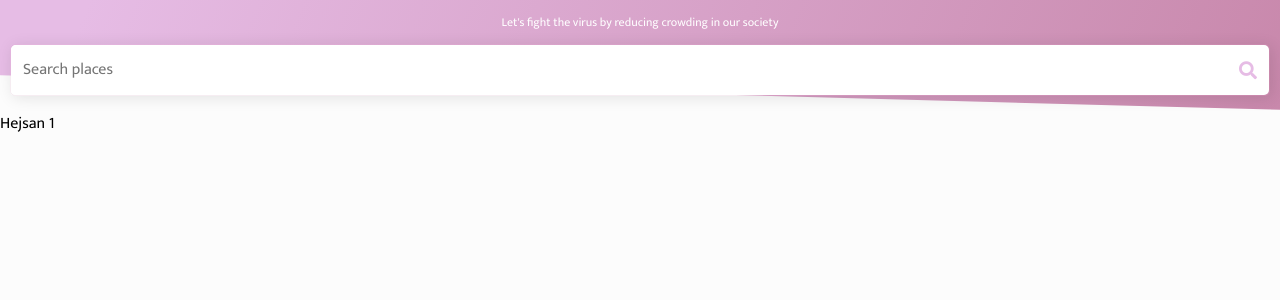
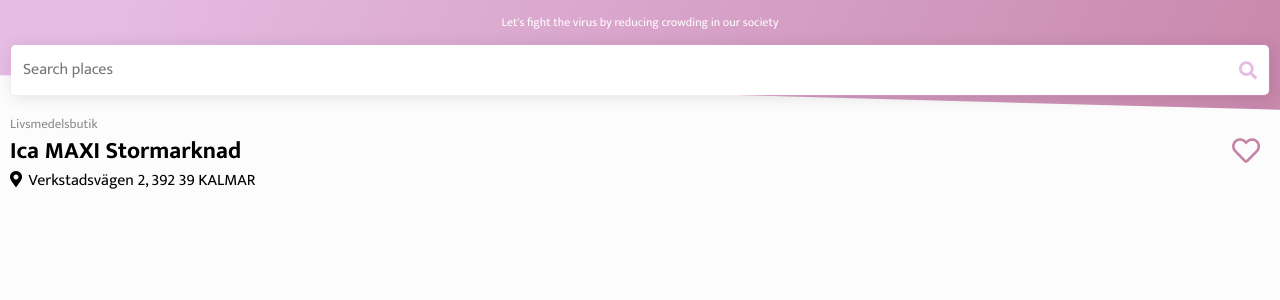
Before and after one commit to goa-codebet/flockerrty, a React (Create React App) app: page /place/1 in a window 1280 px wide. Shown: the top 300 px of the page. Built offline with nearby package versions, Linux system fonts and the light colour scheme.

Commit message:
Place page header

```diff
--- /dev/null
+++ b/src/components/place/index.js
@@ -0,0 +1,22 @@
+import React from 'react';
+
+import './style.scss';
+
+const Place = () => (
+  <div className="Place">
+    <div className="Place__header">
+      <div className="Place__header__content">
+        <span>Livsmedelsbutik</span>
+        <h4>Ica MAXI Stormarknad</h4>
+        <div>
+          <i class="fas fa-map-marker-alt"></i> Verkstadsvägen 2, 392 39 KALMAR
+        </div>
+      </div>
+      <div className="Place__header__favourite">
+        <i class="far fa-heart"></i>
+      </div>
+    </div>
+  </div>
+);
+
+export default Place;
--- /dev/null
+++ b/src/components/place/style.scss
@@ -0,0 +1,33 @@
+@import '../../styles/colors';
+@import '../../styles/typography';
+
+.Place {
+  &__header {
+    display: flex;
+    justify-content: space-between;
+    align-items: center;
+
+    &__content {
+      span {
+        font-size: rem(13px);
+        color: $tertiary-text-color;
+      }
+
+      h4 {
+        margin: 5px 0;
+      }
+
+      div:last-child {
+        i {
+          margin-right: 3px;
+        }
+      }
+    }
+
+    &__favourite {
+      padding: 10px;
+      color: $secondary-pink;
+      font-size: rem(28px);
+    }
+  }
+}
--- a/src/pages/place-page.js
+++ b/src/pages/place-page.js
@@ -1,10 +1,15 @@
 import React from 'react';
 import { useParams } from 'react-router-dom';
+import Place from '../components/place';
 
 const PlacePage = () => {
   const { id } = useParams();
 
-  return <div className="PlaceView">Hejsan {id}</div>;
+  return (
+    <div className="PlacePage container">
+      <Place id={id} />
+    </div>
+  );
 };
 
 export default PlacePage;
```
